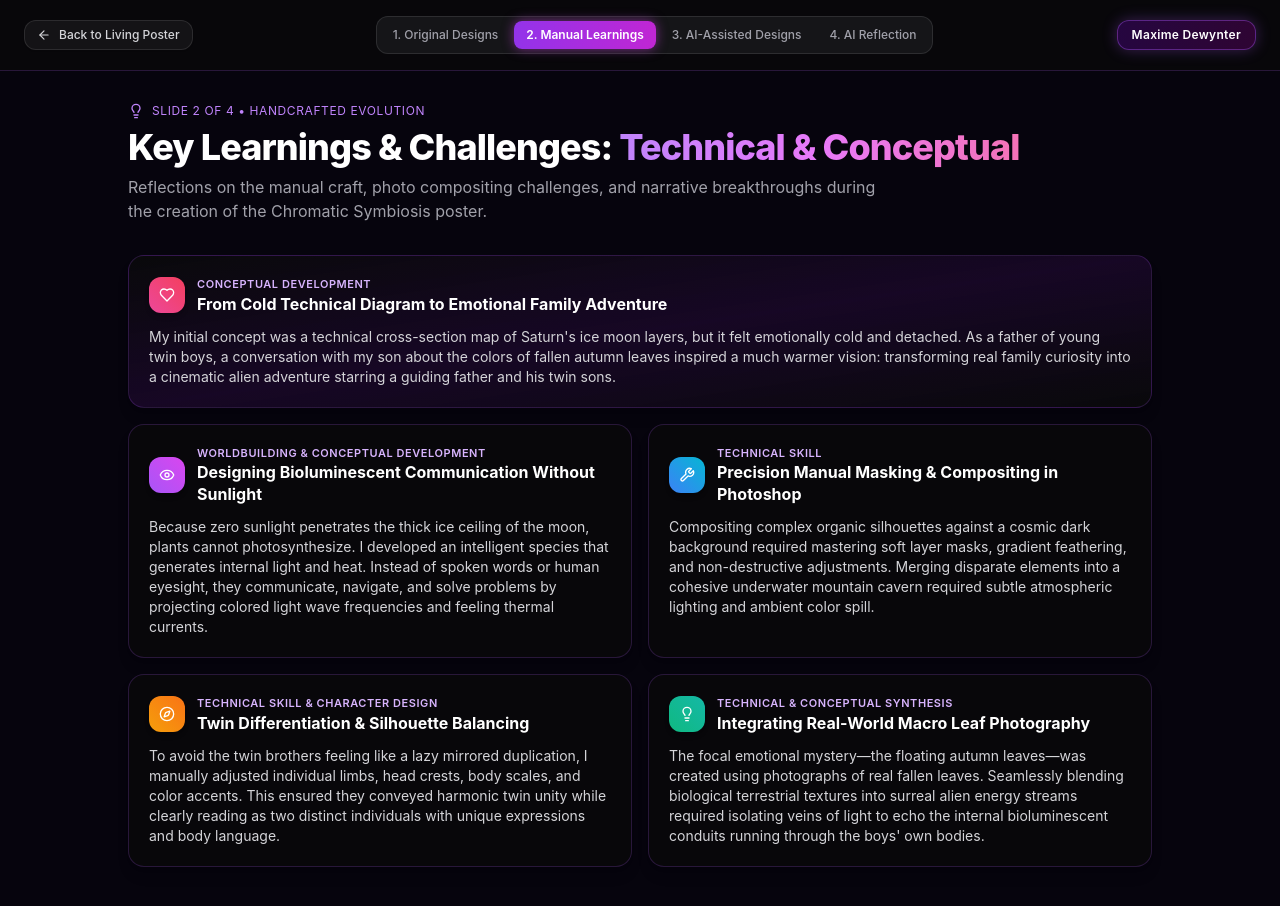
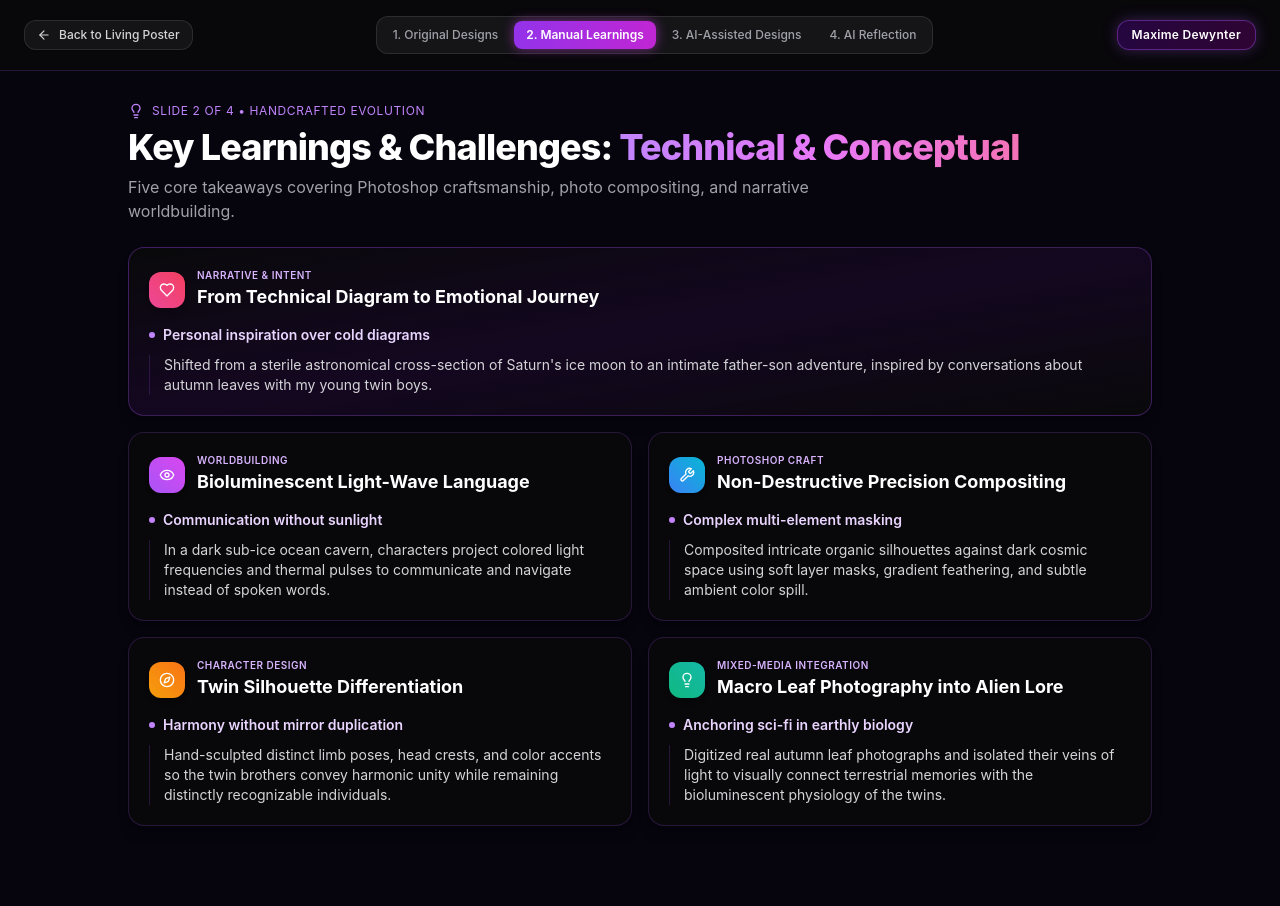
Before and after one commit to maxlearns2code/chromatic-symbiosis, a Next.js app: page /story in a window 1280 px wide. Both pictures are taken after a click on the button "2. Manual Learnings". Shown: the top 906 px of the page. Built offline with nearby package versions, Linux system fonts and the light colour scheme.

Commit message:
style(presentation): streamline Slides 2 and 4 with scannable takeaways for presentation clarity

```diff
--- a/src/components/presentation/SlideLearnings1.tsx
+++ b/src/components/presentation/SlideLearnings1.tsx
@@ -6,85 +6,112 @@ export function SlideLearnings1() {
   const learnings = [
     {
       icon: Heart,
-      title: "From Cold Technical Diagram to Emotional Family Adventure",
-      category: "Conceptual Development",
+      title: "From Technical Diagram to Emotional Journey",
+      category: "Narrative & Intent",
       color: "from-pink-500 to-rose-500",
-      description:
-        "My initial concept was a technical cross-section map of Saturn's ice moon layers, but it felt emotionally cold and detached. As a father of young twin boys, a conversation with my son about the colors of fallen autumn leaves inspired a much warmer vision: transforming real family curiosity into a cinematic alien adventure starring a guiding father and his twin sons.",
+      highlight: "Personal inspiration over cold diagrams",
+      takeaway:
+        "Shifted from a sterile astronomical cross-section of Saturn's ice moon to an intimate father-son adventure, inspired by conversations about autumn leaves with my young twin boys.",
     },
     {
       icon: Eye,
-      title: "Designing Bioluminescent Communication Without Sunlight",
-      category: "Worldbuilding & Conceptual Development",
+      title: "Bioluminescent Light-Wave Language",
+      category: "Worldbuilding",
       color: "from-purple-500 to-fuchsia-500",
-      description:
-        "Because zero sunlight penetrates the thick ice ceiling of the moon, plants cannot photosynthesize. I developed an intelligent species that generates internal light and heat. Instead of spoken words or human eyesight, they communicate, navigate, and solve problems by projecting colored light wave frequencies and feeling thermal currents.",
+      highlight: "Communication without sunlight",
+      takeaway:
+        "In a dark sub-ice ocean cavern, characters project colored light frequencies and thermal pulses to communicate and navigate instead of spoken words.",
     },
     {
       icon: Wrench,
-      title: "Precision Manual Masking & Compositing in Photoshop",
-      category: "Technical Skill",
+      title: "Non-Destructive Precision Compositing",
+      category: "Photoshop Craft",
       color: "from-blue-500 to-cyan-500",
-      description:
-        "Compositing complex organic silhouettes against a cosmic dark background required mastering soft layer masks, gradient feathering, and non-destructive adjustments. Merging disparate elements into a cohesive underwater mountain cavern required subtle atmospheric lighting and ambient color spill.",
+      highlight: "Complex multi-element masking",
+      takeaway:
+        "Composited intricate organic silhouettes against dark cosmic space using soft layer masks, gradient feathering, and subtle ambient color spill.",
     },
     {
       icon: Compass,
-      title: "Twin Differentiation & Silhouette Balancing",
-      category: "Technical Skill & Character Design",
+      title: "Twin Silhouette Differentiation",
+      category: "Character Design",
       color: "from-amber-500 to-orange-500",
-      description:
-        "To avoid the twin brothers feeling like a lazy mirrored duplication, I manually adjusted individual limbs, head crests, body scales, and color accents. This ensured they conveyed harmonic twin unity while clearly reading as two distinct individuals with unique expressions and body language.",
+      highlight: "Harmony without mirror duplication",
+      takeaway:
+        "Hand-sculpted distinct limb poses, head crests, and color accents so the twin brothers convey harmonic unity while remaining distinctly recognizable individuals.",
     },
     {
       icon: Lightbulb,
-      title: "Integrating Real-World Macro Leaf Photography",
-      category: "Technical & Conceptual Synthesis",
+      title: "Macro Leaf Photography into Alien Lore",
+      category: "Mixed-Media Integration",
       color: "from-emerald-500 to-teal-500",
-      description:
-        "The focal emotional mystery—the floating autumn leaves—was created using photographs of real fallen leaves. Seamlessly blending biological terrestrial textures into surreal alien energy streams required isolating veins of light to echo the internal bioluminescent conduits running through the boys' own bodies.",
+      highlight: "Anchoring sci-fi in earthly biology",
+      takeaway:
+        "Digitized real autumn leaf photographs and isolated their veins of light to visually connect terrestrial memories with the bioluminescent physiology of the twins.",
     },
   ];
 
   return (
-    <div className="w-full max-w-5xl mx-auto flex flex-col gap-8 pb-16">
+    <div className="w-full max-w-5xl mx-auto flex flex-col gap-6 pb-16">
       {/* Header */}
       <div className="flex flex-col gap-2">
         <div className="flex items-center gap-2 text-xs font-mono uppercase tracking-wider text-purple-400">
           <Lightbulb className="w-4 h-4" />
           <span>Slide 2 of 4 • Handcrafted Evolution</span>
         </div>
-        <h2 className="text-3xl sm:text-4xl font-extrabold text-white tracking-tight">
-          Key Learnings & Challenges: <span className="text-transparent bg-clip-text bg-gradient-to-r from-purple-400 via-fuchsia-400 to-pink-400">Technical & Conceptual</span>
+        <h2 className="text-2xl sm:text-3xl lg:text-4xl font-extrabold text-white tracking-tight">
+          Key Learnings & Challenges:{" "}
+          <span className="text-transparent bg-clip-text bg-gradient-to-r from-purple-400 via-fuchsia-400 to-pink-400">
+            Technical & Conceptual
+          </span>
         </h2>
         <p className="text-zinc-400 text-sm sm:text-base max-w-3xl leading-relaxed">
-          Reflections on the manual craft, photo compositing challenges, and narrative breakthroughs during the creation of the Chromatic Symbiosis poster.
+          Five core takeaways covering Photoshop craftsmanship, photo compositing, and narrative worldbuilding.
         </p>
       </div>
 
-      {/* 5 Bullet Points in Cards */}
+      {/* 5 Scannable, High-Impact Cards */}
       <div className="grid grid-cols-1 md:grid-cols-2 gap-4">
         {learnings.map((item, index) => {
           const Icon = item.icon;
+          const isFeatured = index === 0;
+
           return (
             <div
               key={index}
-              className={`p-5 rounded-2xl bg-zinc-950/80 border border-purple-500/20 shadow-lg flex flex-col gap-3 hover:border-purple-500/40 transition-all ${
-                index === 0 ? "md:col-span-2 bg-gradient-to-br from-zinc-950 via-purple-950/30 to-zinc-950" : ""
+              className={`p-5 rounded-2xl bg-zinc-950/80 border border-purple-500/20 shadow-lg flex flex-col gap-2.5 hover:border-purple-500/40 transition-all ${
+                isFeatured
+                  ? "md:col-span-2 bg-gradient-to-br from-zinc-950 via-purple-950/25 to-zinc-950 border-purple-500/30"
+                  : ""
               }`}
             >
+              {/* Card Header */}
               <div className="flex items-center gap-3">
-                <div className={`p-2.5 rounded-xl bg-gradient-to-tr ${item.color} text-white shadow-md shrink-0`}>
+                <div
+                  className={`p-2.5 rounded-xl bg-gradient-to-tr ${item.color} text-white shadow-md shrink-0`}
+                >
                   <Icon className="w-4 h-4" />
                 </div>
-                <div className="flex flex-col">
-                  <span className="text-[11px] font-mono uppercase tracking-wider text-purple-300 font-semibold">
+                <div className="flex flex-col min-w-0">
+                  <span className="text-[10px] font-mono uppercase tracking-wider text-purple-300 font-semibold">
                     {item.category}
                   </span>
-                  <h3 className="text-base font-bold text-white leading-snug">{item.title}</h3>
+                  <h3 className="text-base sm:text-lg font-bold text-white leading-snug truncate">
+                    {item.title}
+                  </h3>
                 </div>
               </div>
-              <p className="text-xs sm:text-sm text-zinc-300 leading-relaxed">{item.description}</p>
+
+              {/* High-Impact Highlight Line */}
+              <div className="flex items-center gap-2 pt-1 text-xs sm:text-sm font-semibold text-purple-200">
+                <span className="w-1.5 h-1.5 rounded-full bg-purple-400 shrink-0" />
+                <span>{item.highlight}</span>
+              </div>
+
+              {/* Crisp Takeaway */}
+              <p className="text-xs sm:text-sm text-zinc-300 leading-relaxed pl-3.5 border-l border-purple-500/20">
+                {item.takeaway}
+              </p>
             </div>
           );
         })}
--- a/src/components/presentation/SlideLearnings2.tsx
+++ b/src/components/presentation/SlideLearnings2.tsx
@@ -6,85 +6,112 @@ export function SlideLearnings2() {
   const reflections = [
     {
       icon: Brain,
-      title: "Emotional Intent vs. Generative Serendipity",
-      category: "Conceptual Intentionality",
+      title: "Human Emotion vs. Generative Speed",
+      category: "Intentionality",
       color: "from-purple-500 to-indigo-500",
-      description:
-        "AI rapidly synthesizes stunning iridescent textures and cosmic lighting, but it cannot invent personal meaning. The emotional heartbeat of this project—a father's love for his twin sons and their shared wonder over autumn leaves—requires human lived experience. AI can illustrate a concept, but only human intentionality can give it a soul.",
+      highlight: "AI illustrates concepts, but humans provide soul",
+      takeaway:
+        "AI generates cosmic palettes in seconds, but cannot invent personal meaning. The emotional core—a father's bond with his twin sons—relies strictly on lived human experience.",
     },
     {
       icon: Layers,
-      title: "Flat Output Limitations vs. Multi-Plane Layer Control",
-      category: "Technical Execution & Web Animation",
+      title: "Flat 2D Limitations vs. 2.5D Web Parallax",
+      category: "Technical Architecture",
       color: "from-fuchsia-500 to-pink-500",
-      description:
-        "AI image generators produce flat, monolithic 2D renders. Creating a modern interactive 2.5D web experience—with reactive parallax, depth multipliers, and 3D exploded views—strictly relies on discrete, hand-isolated layers in Photoshop. Manual masking remains irreplaceable for interactive digital media.",
+      highlight: "Interactive web depth requires discrete layer masks",
+      takeaway:
+        "AI models produce flat monolithic images. Building reactive depth, gyro-tilt parallax, and 3D exploded views strictly requires hand-isolated layers in Photoshop.",
     },
     {
       icon: Target,
-      title: "Prompt Rigor to Avoid Generic Sci-Fi Tropes",
-      category: "Creative Direction & Prompt Engineering",
+      title: "Overcoming Cliché Generative Biases",
+      category: "Prompt Engineering",
       color: "from-cyan-500 to-blue-500",
-      description:
-        "Guiding AI to respect our unique worldbuilding (a dark sub-ice ocean moon, no sunlight, beings communicating exclusively through projected light frequencies and heat sensation) required relentless prompt refinement. Default AI bias constantly drifted toward cliché spaceships, neon helmets, or standard alien eyes.",
+      highlight: "Guiding AI beyond standard sci-fi tropes",
+      takeaway:
+        "Default AI models constantly defaulted to generic spaceships and neon helmets. Strict prompt engineering was needed to enforce the sunless cryo-ocean and light-wave communication lore.",
     },
     {
       icon: Zap,
-      title: "Rapid Divergence & Serendipitous Texture Inspiration",
+      title: "Rapid Ideation & Latent Motion Divergence",
       category: "Creative Acceleration",
       color: "from-amber-500 to-yellow-500",
-      description:
-        "Where AI proved exceptionally powerful was in rapid conceptual divergence. In minutes, AI could generate dozens of organic vortex spirals, iridescent membrane patterns, and fluid light-wave frequencies that served as creative fuel for manual Photoshop editing and web shader aesthetics.",
+      highlight: "Instant exploration of vortex forms & dynamics",
+      takeaway:
+        "AI proved exceptionally powerful as a visual sparring partner—generating dozens of energy vortex geometries and animated motion sequences in seconds to inspire manual art.",
     },
     {
       icon: Compass,
-      title: "The Chromatic Symbiosis: Hybrid Human + AI Workflow",
-      category: "The Future Creative Pipeline",
+      title: "The True Symbiosis: Hybrid Human + AI Workflow",
+      category: "The Future Pipeline",
       color: "from-emerald-500 to-teal-500",
-      description:
-        "The greatest takeaway from this exercise mirrors the poster's title: Symbiosis. The most fulfilling creative process is neither purely manual nor purely automated. It is a symbiotic collaboration: AI expands the boundaries of possibility through rapid exploration, while the human designer directs emotional focus, layer architecture, and interactive craft.",
+      highlight: "AI for rapid divergence, human for emotional craft",
+      takeaway:
+        "The ideal creative process is symbiotic: AI expands the boundaries of possibility through rapid exploration, while the human designer commands emotional intent, layer architecture, and interactive craft.",
     },
   ];
 
   return (
-    <div className="w-full max-w-5xl mx-auto flex flex-col gap-8 pb-16">
+    <div className="w-full max-w-5xl mx-auto flex flex-col gap-6 pb-16">
       {/* Header */}
       <div className="flex flex-col gap-2">
         <div className="flex items-center gap-2 text-xs font-mono uppercase tracking-wider text-pink-400">
           <Sparkles className="w-4 h-4" />
           <span>Slide 4 of 4 • Critical Reflection</span>
         </div>
-        <h2 className="text-3xl sm:text-4xl font-extrabold text-white tracking-tight">
-          Key Learnings & Challenges: <span className="text-transparent bg-clip-text bg-gradient-to-r from-pink-400 via-purple-400 to-cyan-400">AI Reflection Exercise</span>
+        <h2 className="text-2xl sm:text-3xl lg:text-4xl font-extrabold text-white tracking-tight">
+          Key Learnings & Challenges:{" "}
+          <span className="text-transparent bg-clip-text bg-gradient-to-r from-pink-400 via-purple-400 to-cyan-400">
+            AI Reflection Exercise
+          </span>
         </h2>
         <p className="text-zinc-400 text-sm sm:text-base max-w-3xl leading-relaxed">
-          Critical synthesis of the AI reflection process: evaluating the trade-offs between generative speed, personal storytelling, layer precision, and creative symbiosis.
+          Critical synthesis of generative AI vs. manual craft: speed, layer control, prompt engineering, and hybrid workflow.
         </p>
       </div>
 
-      {/* 5 Bullet Points */}
+      {/* 5 Scannable, High-Impact Cards */}
       <div className="grid grid-cols-1 md:grid-cols-2 gap-4">
         {reflections.map((item, index) => {
           const Icon = item.icon;
+          const isFeatured = index === 4;
+
           return (
             <div
               key={index}
-              className={`p-5 rounded-2xl bg-zinc-950/80 border border-fuchsia-500/20 shadow-lg flex flex-col gap-3 hover:border-fuchsia-500/40 transition-all ${
-                index === 4 ? "md:col-span-2 bg-gradient-to-br from-zinc-950 via-fuchsia-950/30 to-zinc-950 border-fuchsia-500/30" : ""
+              className={`p-5 rounded-2xl bg-zinc-950/80 border border-fuchsia-500/20 shadow-lg flex flex-col gap-2.5 hover:border-fuchsia-500/40 transition-all ${
+                isFeatured
+                  ? "md:col-span-2 bg-gradient-to-br from-zinc-950 via-fuchsia-950/25 to-zinc-950 border-fuchsia-500/30"
+                  : ""
               }`}
             >
+              {/* Card Header */}
               <div className="flex items-center gap-3">
-                <div className={`p-2.5 rounded-xl bg-gradient-to-tr ${item.color} text-white shadow-md shrink-0`}>
+                <div
+                  className={`p-2.5 rounded-xl bg-gradient-to-tr ${item.color} text-white shadow-md shrink-0`}
+                >
                   <Icon className="w-4 h-4" />
                 </div>
-                <div className="flex flex-col">
-                  <span className="text-[11px] font-mono uppercase tracking-wider text-fuchsia-300 font-semibold">
+                <div className="flex flex-col min-w-0">
+                  <span className="text-[10px] font-mono uppercase tracking-wider text-fuchsia-300 font-semibold">
                     {item.category}
                   </span>
-                  <h3 className="text-base font-bold text-white leading-snug">{item.title}</h3>
+                  <h3 className="text-base sm:text-lg font-bold text-white leading-snug truncate">
+                    {item.title}
+                  </h3>
                 </div>
               </div>
-              <p className="text-xs sm:text-sm text-zinc-300 leading-relaxed">{item.description}</p>
+
+              {/* High-Impact Highlight Line */}
+              <div className="flex items-center gap-2 pt-1 text-xs sm:text-sm font-semibold text-fuchsia-200">
+                <span className="w-1.5 h-1.5 rounded-full bg-fuchsia-400 shrink-0" />
+                <span>{item.highlight}</span>
+              </div>
+
+              {/* Crisp Takeaway */}
+              <p className="text-xs sm:text-sm text-zinc-300 leading-relaxed pl-3.5 border-l border-fuchsia-500/20">
+                {item.takeaway}
+              </p>
             </div>
           );
         })}
```
